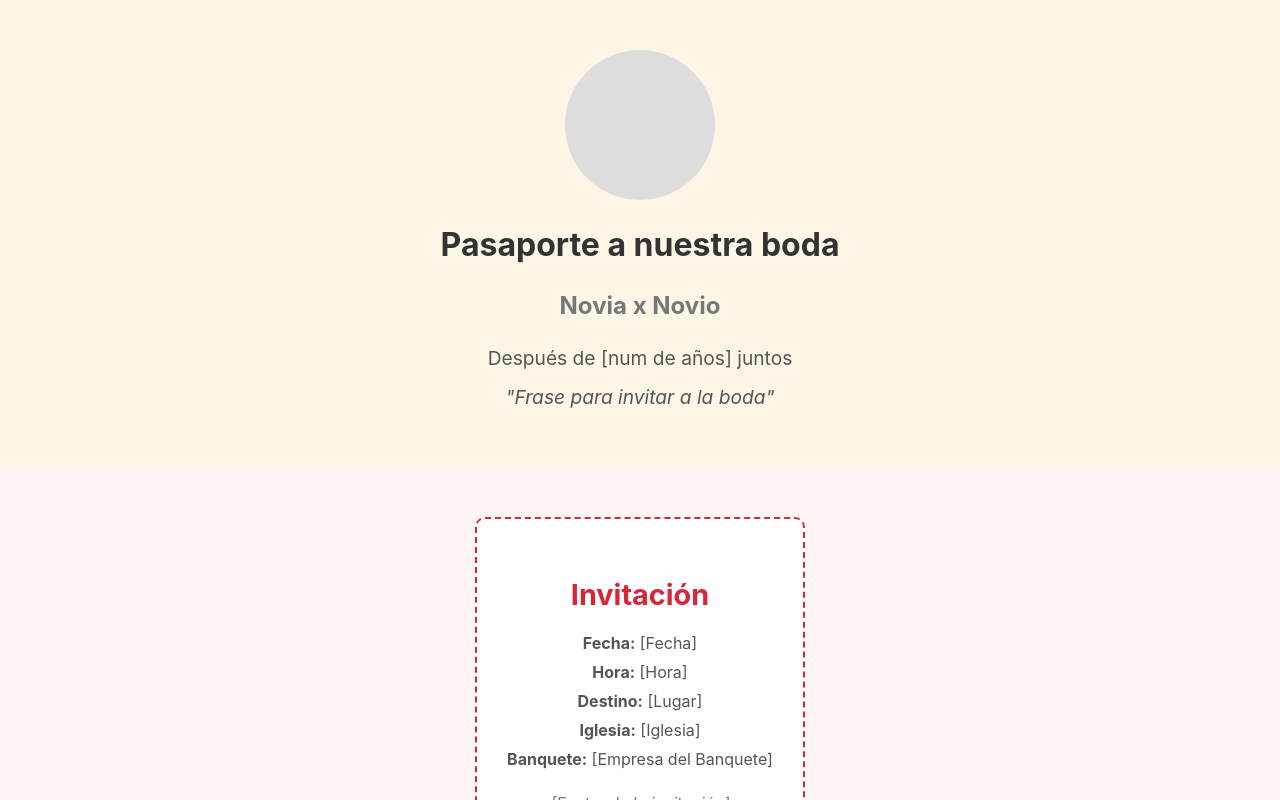
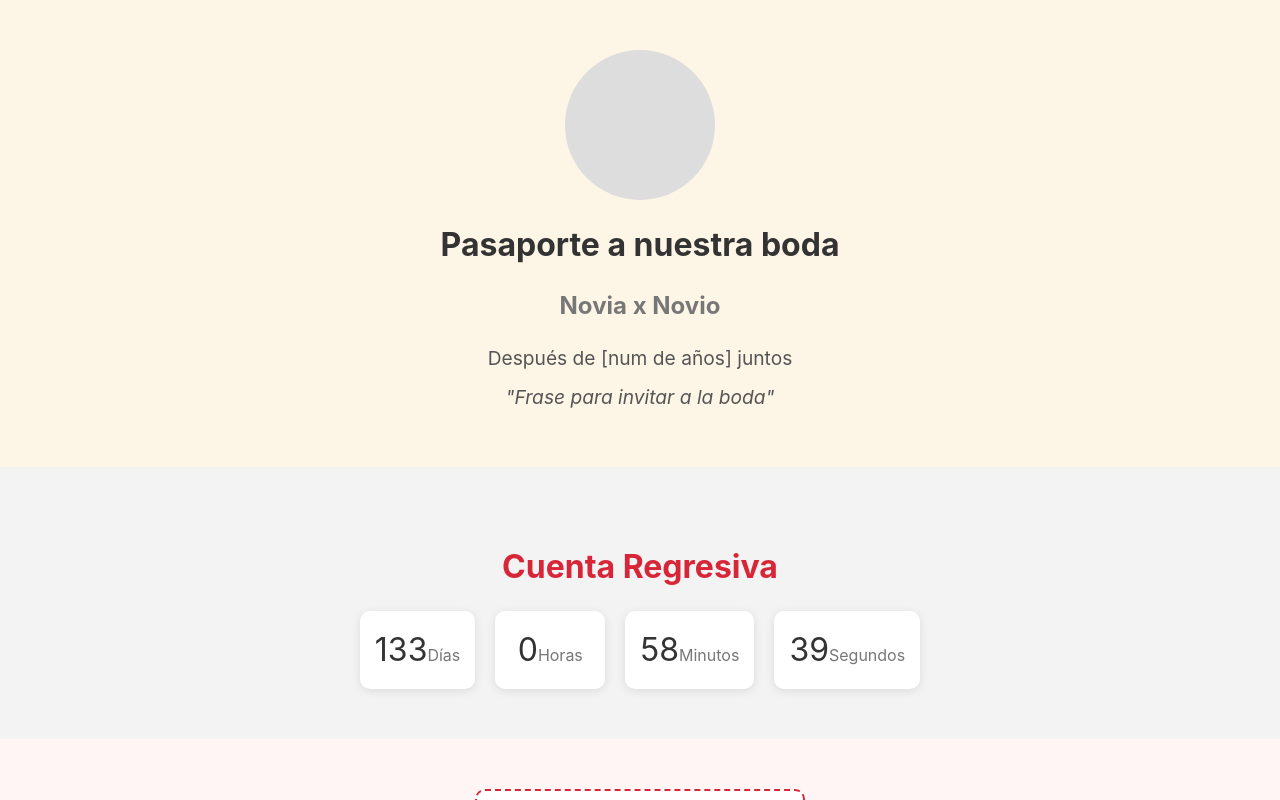
Before and after one commit to CristopherVanegas/BodaNicoleRo, a React (Vite) app in the folder boda_nicole_ro/: page / in a window 1280 px wide. Shown: the top 800 px of the page. Built offline with nearby package versions, Linux system fonts and the light colour scheme; the HTML template or start-up script is replaced by a standard one.

Commit message:
Se subio el countdown

```diff
--- a/boda_nicole_ro/src/App.jsx
+++ b/boda_nicole_ro/src/App.jsx
@@ -11,13 +11,13 @@ function App() {
   return (
     <div>
       <PassportSection />
+      <Countdown />
       <InvitationCard />
       <Location />
       <ConfirmAttendance />
       <GiftSection />
       <Itinerary />
       <Gallery />
-      <Countdown />
     </div>
   );
 }
```
